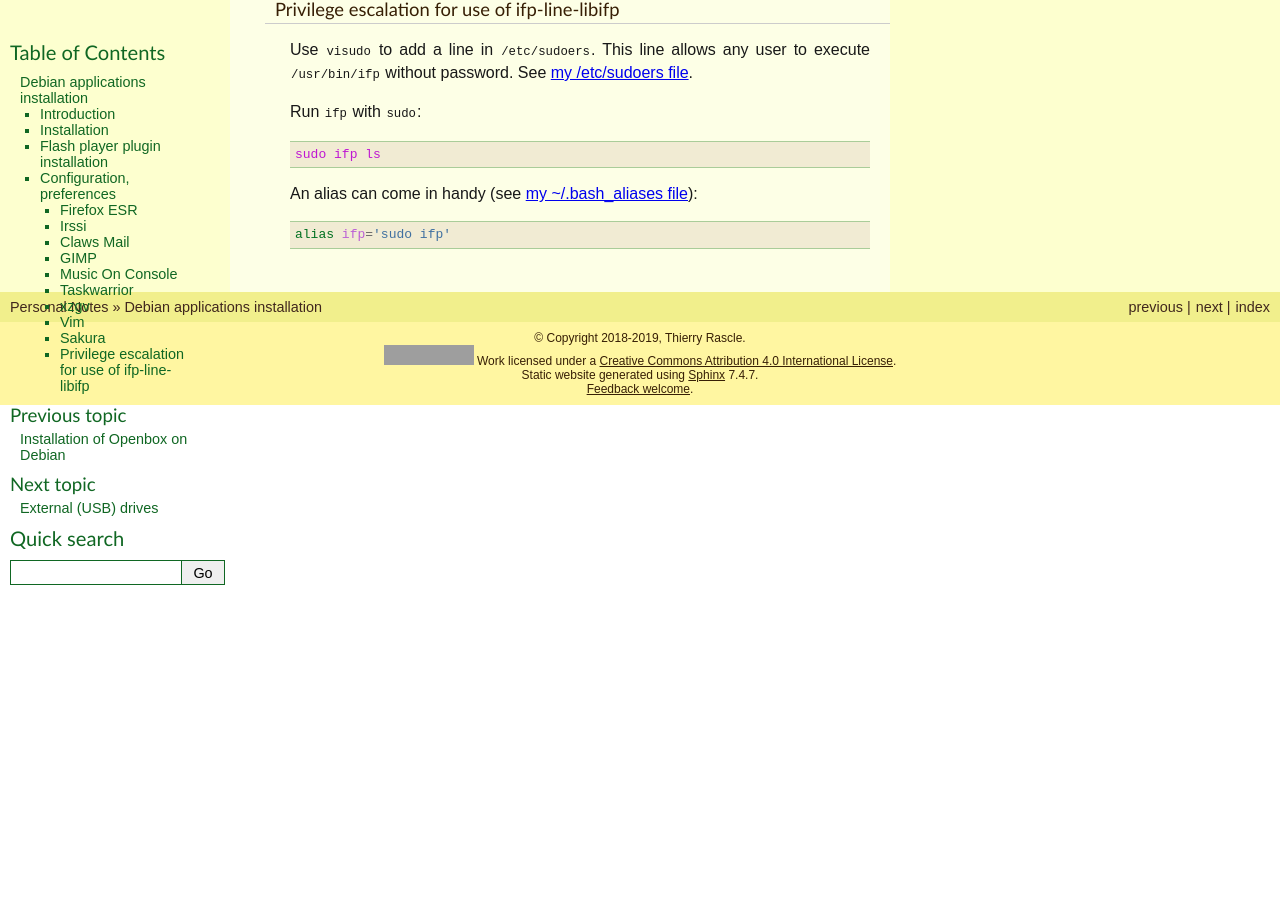
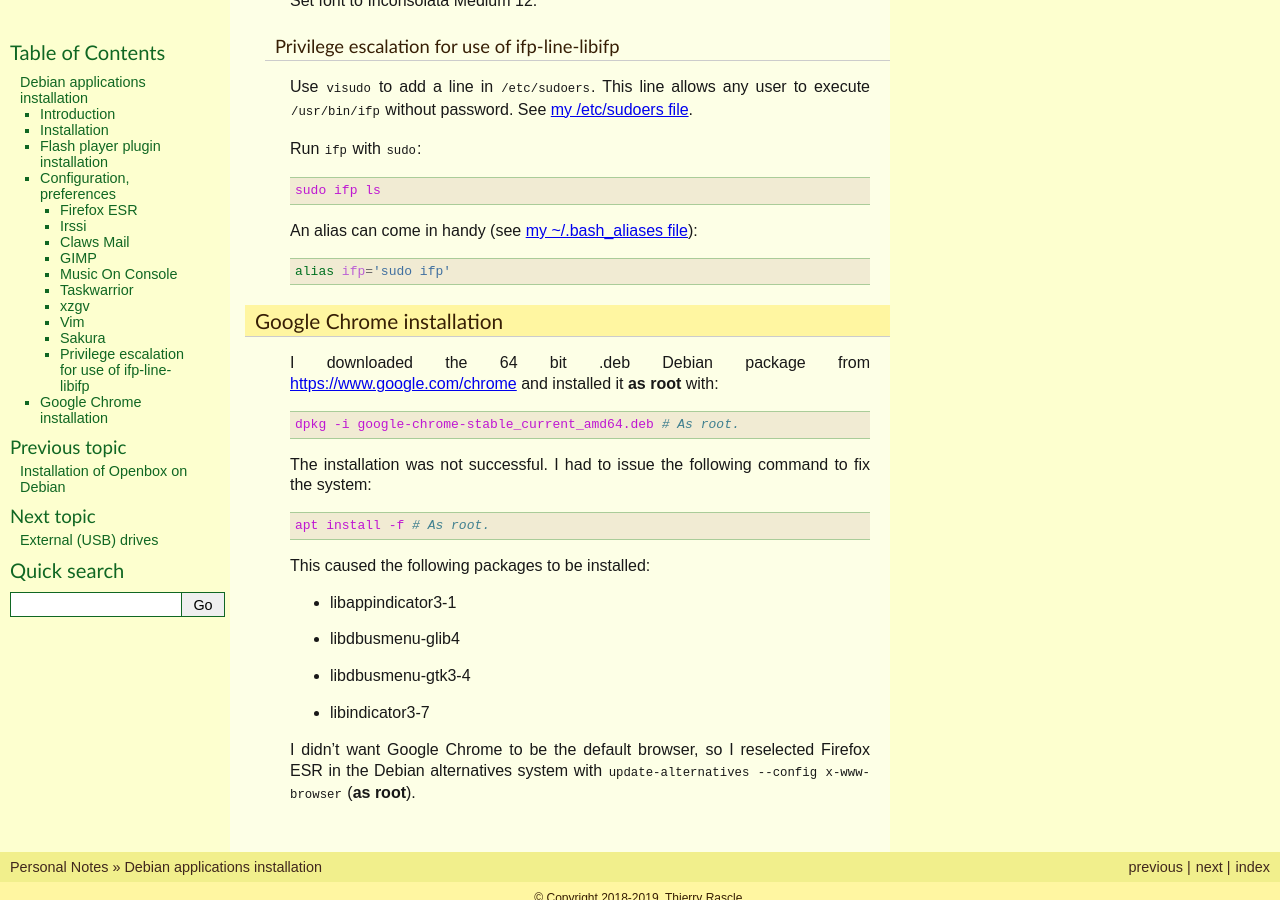
Before and after one commit to thierr26/thierr26_personal_notes_sphinx_sources, a Sphinx documentation site: the page built from source/debian_apps_install.rst, in a window 1280 px wide and 900 px high, scrolled down 6350 px. Built offline with Sphinx 7.4.7, drawn with Linux system fonts in a browser that asks for light colours; some of the changed text lies outside the part shown; grey boxes are pictures that could not be loaded.

Commit message:
Add Google Chrome installation

```diff
--- a/source/debian_apps_install.rst
+++ b/source/debian_apps_install.rst
@@ -406,3 +406,33 @@ An alias can come in handy (see `my ~/.bash_aliases file
 <https://github.com/thierr26/thierr26_config_files/blob/master/.bash_aliases>`_)::
 
   alias ifp='sudo ifp'
+
+
+Google Chrome installation
+--------------------------
+
+.. index::
+  single: Google Chrome
+  single: apt install -f
+  triple: Debian alternatives; update-alternatives options; --config
+
+I downloaded the 64 bit .deb Debian package from https://www.google.com/chrome
+and installed it **as root** with::
+
+  dpkg -i google-chrome-stable_current_amd64.deb # As root.
+
+The installation was not successful. I had to issue the following command to
+fix the system::
+
+  apt install -f # As root.
+
+This caused the following packages to be installed:
+
+* libappindicator3-1
+* libdbusmenu-glib4
+* libdbusmenu-gtk3-4
+* libindicator3-7
+
+I didn't want Google Chrome to be the default browser, so I reselected Firefox
+ESR in the Debian alternatives system with ``update-alternatives --config
+x-www-browser`` (**as root**).
```
